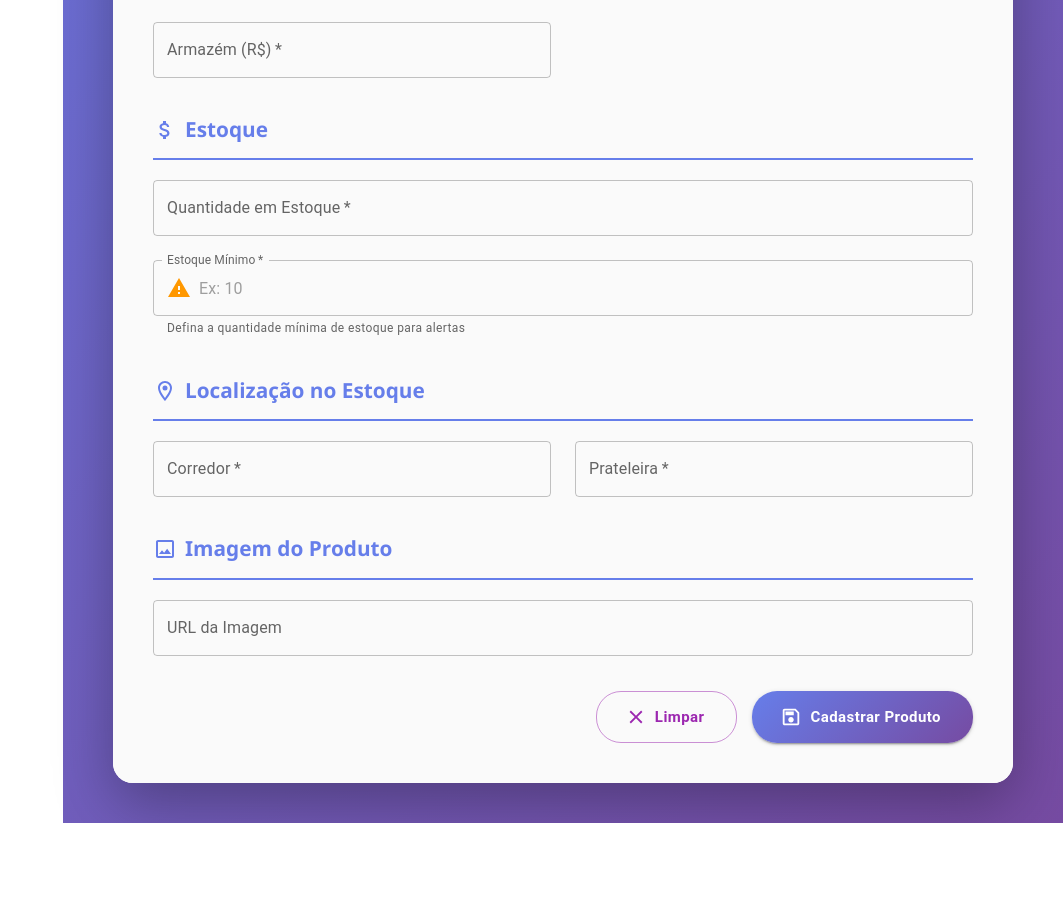
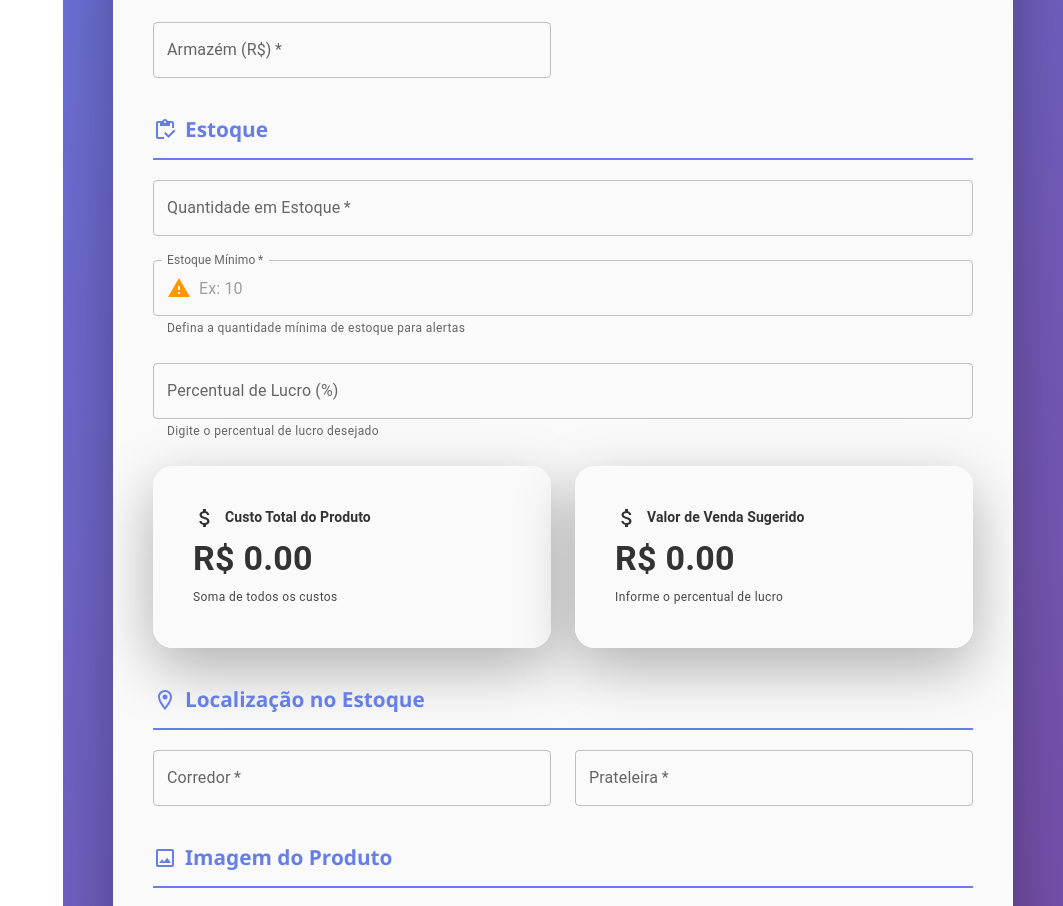
Before and after one commit to andreonofre/store_manager, a React (Create React App) app: page /cadastro-produtos in a window 1280 px wide. Shown: the part 1011-1917 px from the top of the page, without its empty margins (217-1280 px from the left). Before the commit the page ends 1834 px from the top, so only its background shows below. Built offline with nearby package versions, Linux system fonts and the light colour scheme; sample sign-in values are in the browser's storage.

Commit message:
Adicionado campos para calcular custos e lucro

```diff
--- a/src/pages/CadastroProdutos/cadastroProdutos.js
+++ b/src/pages/CadastroProdutos/cadastroProdutos.js
@@ -9,7 +9,8 @@ import {
   Button,
   Box,
   Alert,
-  Snackbar
+  Snackbar,
+  Typography
 } from '@mui/material';
 import {
   SaveOutlined,
@@ -37,6 +38,7 @@ import {
 } from './cadastroProdutosStyles';
 
 export default function CadastroProdutos() {
+
   const [formData, setFormData] = useState({
     codigo: '',
     nome: '',
@@ -54,6 +56,8 @@ export default function CadastroProdutos() {
     prateleira: ''
   });
 
+
+  const [percentualLucro, setPercentualLucro] = useState('');
   const [usuarioLogado, setUsuarioLogado] = useState('');
 
   const [snackbar, setSnackbar] = useState({
@@ -103,12 +107,38 @@ export default function CadastroProdutos() {
     setSnackbar(prev => ({ ...prev, open: false }));
   };
 
+
+// Adicione esta função para calcular o custo total
+const calcularCustoTotal = () => {
+  const custos = [
+    parseFloat(formData.custoUnitario) || 0,
+    parseFloat(formData.custoLogistica) || 0,
+    parseFloat(formData.custoMaoDeObra) || 0,
+    parseFloat(formData.custoEmbalagem) || 0,
+    parseFloat(formData.custoArmazem) || 0
+  ];
+
+  return custos.reduce((acc, valor) => acc + valor, 0);
+};
+
+
+
+// Adicione esta função para calcular o valor de venda
+const calcularValorVenda = () => {
+  const custoTotal = calcularCustoTotal();
+  const percentual = parseFloat(percentualLucro) || 0;
+  return custoTotal + (custoTotal * (percentual / 100));
+};
+
   const handleSubmit = () => {
+
+
     // Validações
     // if (!formData.codigo.trim()) {
     //   showSnackbar('Código do produto é obrigatório!', 'error');
     //   return;
     // }
+
 
     if (!formData.nome.trim()) {
       showSnackbar('Nome do produto é obrigatório!', 'error');
@@ -221,6 +251,7 @@ export default function CadastroProdutos() {
       corredor: '',
       prateleira: ''
     });
+    setPercentualLucro(''); // Adicione esta linha
   };
 
   return (
@@ -388,8 +419,8 @@ export default function CadastroProdutos() {
             </FormSection>
 
 
-            {/* Valores e Estoque */}
-            <FormSection>
+            {/* Sessão Estoque */}
+            {/* <FormSection>
               <SectionTitle>
                 <AttachMoneyOutlined sx={{ mr: 1 }} />
                 Estoque
@@ -427,7 +458,142 @@ export default function CadastroProdutos() {
               </Box>
 
 
+            </FormSection> */}
+
+
+
+            {/* Sessão Estoque */}
+            <FormSection>
+              <SectionTitle>
+                <InventoryOutlined sx={{ mr: 1 }} />
+                Estoque
+              </SectionTitle>
+
+
+               {/* Campos de Estoque Existentes */}
+              <Box sx={{ mb: 3, display: 'flex', flexDirection: 'column', gap: 3 }}>
+                <TextField
+                  fullWidth
+                  label="Quantidade em Estoque"
+                  variant="outlined"
+                  required
+                  type="number"
+                  value={formData.quantidade}
+                  onChange={(e) => handleChange('quantidade', e.target.value)}
+                  placeholder="0"
+                  inputProps={{ min: '0' }}
+                />
+
+                <TextField
+                  fullWidth
+                  label="Estoque Mínimo"
+                  variant="outlined"
+                  required
+                  type="number"
+                  value={formData.estoqueMinimo}
+                  onChange={(e) => handleChange('estoqueMinimo', e.target.value)}
+                  placeholder="Ex: 10"
+                  inputProps={{ min: '0' }}
+                  helperText="Defina a quantidade mínima de estoque para alertas"
+                  InputProps={{
+                    startAdornment: <WarningOutlined sx={{ mr: 1, color: '#ff9800' }} />,
+                  }}
+                />
+
+                <TextField
+                    fullWidth
+                    label="Percentual de Lucro (%)"
+                    variant="outlined"
+                    type="number"
+                    value={percentualLucro}
+                    onChange={(e) => setPercentualLucro(e.target.value)}
+                    placeholder="Ex: 50, 100, 150"
+                    inputProps={{
+                      step: '0.01',
+                      min: '0'
+                    }}
+                    helperText="Digite o percentual de lucro desejado"
+                  />
+              </Box>
+
+              {/* Grid com Cards de Cálculo */}
+              <Box sx={{ display: 'grid', gridTemplateColumns: '1fr 1fr', gap: 3, mb: 3 }}>
+                {/* Card Custo Total */}
+                <Card
+                  sx={{
+                    background: 'linear-gradient(135deg, #667eea 0%, #764ba2 100%)',
+                    color: 'white',
+                    borderRadius: '12px',
+                    boxShadow: '0 4px 15px rgba(102, 126, 234, 0.4)'
+                  }}
+                >
+                  <CardContent>
+                    <Box sx={{ display: 'flex', alignItems: 'center', mb: 1 }}>
+                      <AttachMoneyOutlined sx={{ mr: 1, fontSize: 24 }} />
+                      <Typography variant="subtitle2" sx={{ fontWeight: 600 }}>
+                        Custo Total do Produto
+                      </Typography>
+                    </Box>
+                    <Typography variant="h4" sx={{ fontWeight: 700, mt: 1 }}>
+                      R$ {calcularCustoTotal().toFixed(2)}
+                    </Typography>
+                    <Typography variant="caption" sx={{ opacity: 0.9, mt: 1, display: 'block' }}>
+                      Soma de todos os custos
+                    </Typography>
+                  </CardContent>
+
+                </Card>
+
+                  <Card
+                  sx={{
+                    background: 'linear-gradient(135deg, #11998e 0%, #38ef7d 100%)',
+                    color: 'white',
+                    borderRadius: '12px',
+                    boxShadow: '0 4px 15px rgba(17, 153, 142, 0.4)'
+                  }}
+                >
+                  <CardContent>
+                    <Box sx={{ display: 'flex', justifyContent: 'space-between', alignItems: 'center' }}>
+                      <Box>
+                        <Box sx={{ display: 'flex', alignItems: 'center', mb: 1 }}>
+                          <AttachMoneyOutlined sx={{ mr: 1, fontSize: 24 }} />
+                          <Typography variant="subtitle2" sx={{ fontWeight: 600 }}>
+                            Valor de Venda Sugerido
+                          </Typography>
+                        </Box>
+                        <Typography variant="h4" sx={{ fontWeight: 700 }}>
+                          R$ {calcularValorVenda().toFixed(2)}
+                        </Typography>
+                        <Typography variant="caption" sx={{ opacity: 0.9, mt: 1, display: 'block' }}>
+                          {percentualLucro
+                            ? `Custo + ${percentualLucro}% de lucro`
+                            : 'Informe o percentual de lucro'}
+                        </Typography>
+                      </Box>
+
+                      {percentualLucro && calcularCustoTotal() > 0 && (
+                        <Box sx={{ textAlign: 'center', bgcolor: 'rgba(255, 255, 255, 0.2)', p: 2, borderRadius: '8px' }}>
+                          <Typography variant="caption" sx={{ display: 'block', mb: 0.5 }}>
+                            Lucro Unitário
+                          </Typography>
+                          <Typography variant="h6" sx={{ fontWeight: 700 }}>
+                            R$ {(calcularValorVenda() - calcularCustoTotal()).toFixed(2)}
+                          </Typography>
+                        </Box>
+                      )}
+                    </Box>
+                  </CardContent>
+                </Card>
+              </Box>
+
+              {/* Card Valor de Venda */}
+              <Box sx={{ mb: 3 }}>
+
+              </Box>
+
+
             </FormSection>
+
 
             {/* Localização no Estoque */}
             <FormSection>
```
